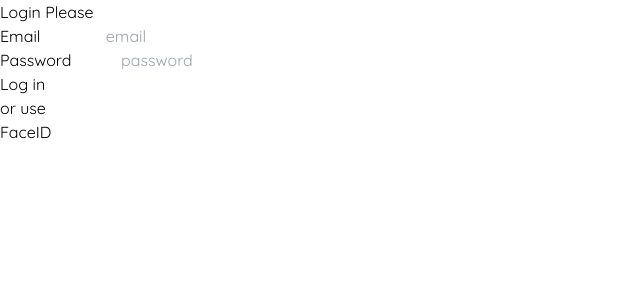
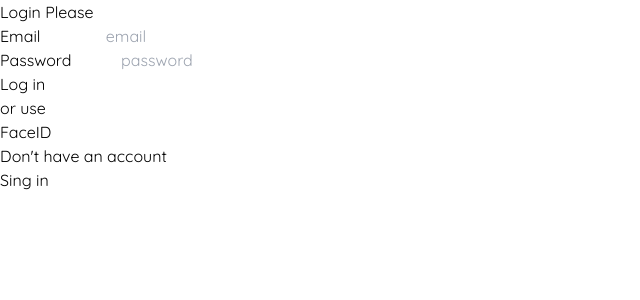
Before and after one commit to DC-21/face-auth-client, a React (Vite) app: page / in a window 1280 px wide. Shown: the top 300 px of the page, without its empty margins (0-640 px from the left). Built offline with nearby package versions, Linux system fonts and the light colour scheme.

Commit message:
first commit

```diff
--- a/package.json
+++ b/package.json
@@ -11,7 +11,8 @@
   },
   "dependencies": {
     "react": "^18.2.0",
-    "react-dom": "^18.2.0"
+    "react-dom": "^18.2.0",
+    "react-router-dom": "^6.15.0"
   },
   "devDependencies": {
     "@types/react": "^18.2.15",
--- a/src/components/Login.jsx
+++ b/src/components/Login.jsx
@@ -1,3 +1,5 @@
+import { Link } from "react-router-dom";
+
 const Login = () => {
   return (
     <div className="w-full h-screen flex justify-center items-center bg-white">
@@ -23,13 +25,17 @@ const Login = () => {
             />
           </div>
           <div className="w-full flex flex-col justify-center items-center mt-2">
-            <button className="py-2 px-4 rounded flex justify-center bg-blue-700 text-white">
+            <button className="py-2 px-4 rounded flex justify-center bg-blue-700 text-white mt-2">
               Log in
             </button>
-            <p>or use</p>
-            <button className="py-2 px-4 rounded flex justify-center bg-orange-500 text-white">
+            <p className="mt-2">or use</p>
+            <button className="py-2 px-4 rounded flex justify-center bg-orange-500 text-white mt-2">
               FaceID
             </button>
+          </div>
+          <div className="flex gap-2 mt-2">
+            <p>Don't have an account</p>
+            <p>Sing in</p>
           </div>
         </div>
       </div>
```
Also changed, not shown: 1 other file (tests, documents, lock files or other folders).
